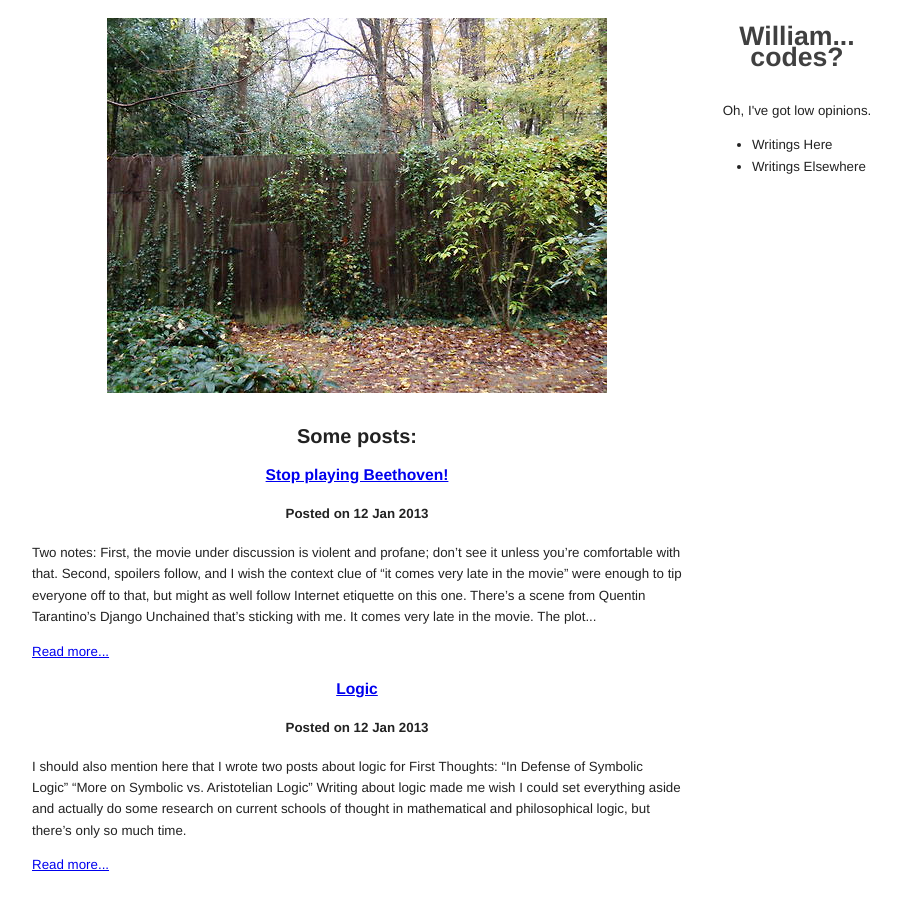
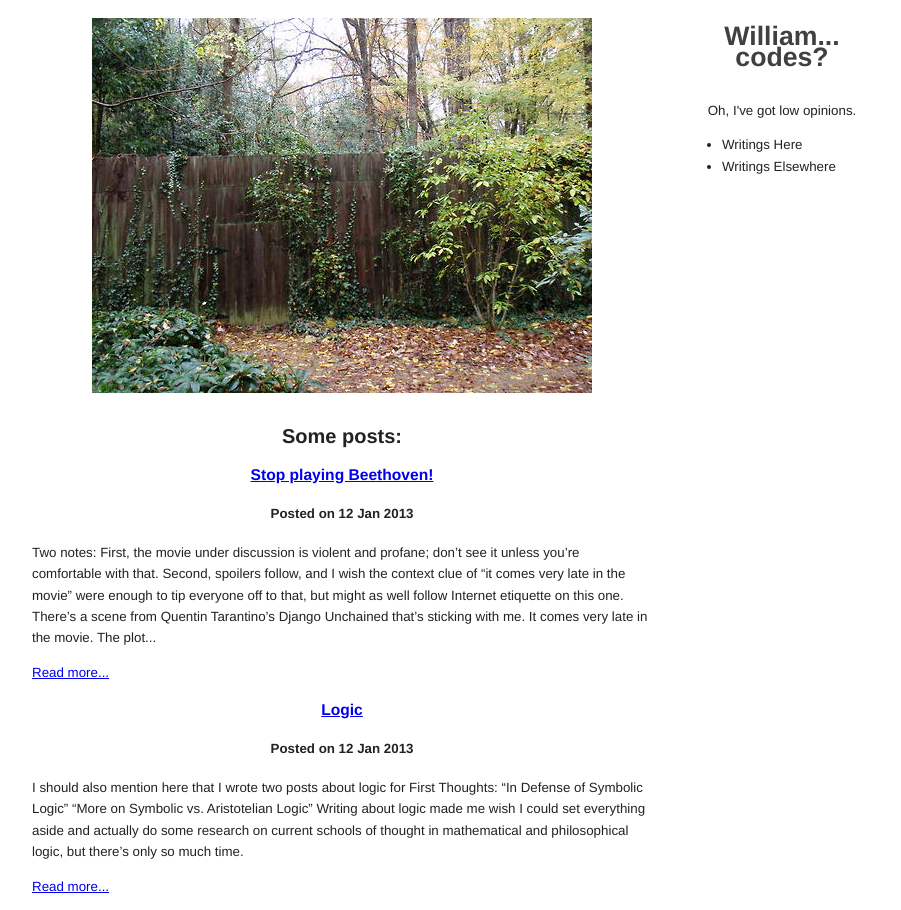
Before and after one commit to williamrandolph/williamrandolph.github.com, a Jekyll site: the page built from index.html, in a window 1280 px wide. Shown: the whole page, without its empty margins (183-1084 px from the left). Built offline with Jekyll 4.4.1, drawn with Linux system fonts in a browser that asks for light colours; Markdown is read by kramdown in place of the engine named in the settings.

Commit message:
Tweaking borders in css

```diff
--- a/stylesheets/style2.css
+++ b/stylesheets/style2.css
@@ -20,7 +20,7 @@ li {
 /* sidebar */
 
 .sidebar {
-  width:170px;
+  width:200px;
   float:right;
 }
 
@@ -32,7 +32,7 @@ h1.sidebar a {
 /* Section - for main page content */
 
 section {
-  width:650px;
+  width:620px;
   float:left;
 }
 
```
